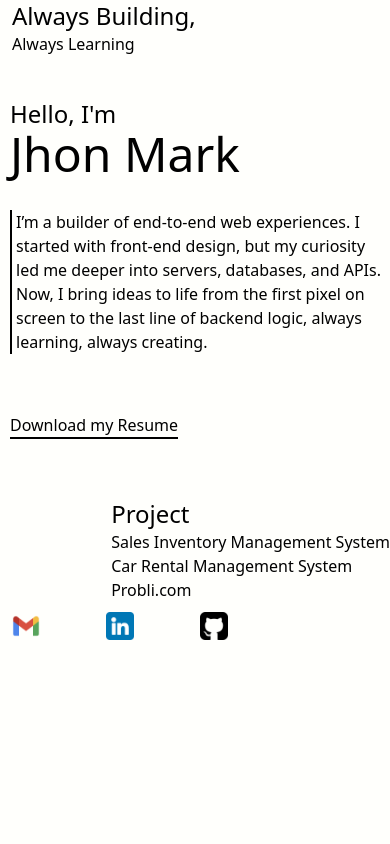
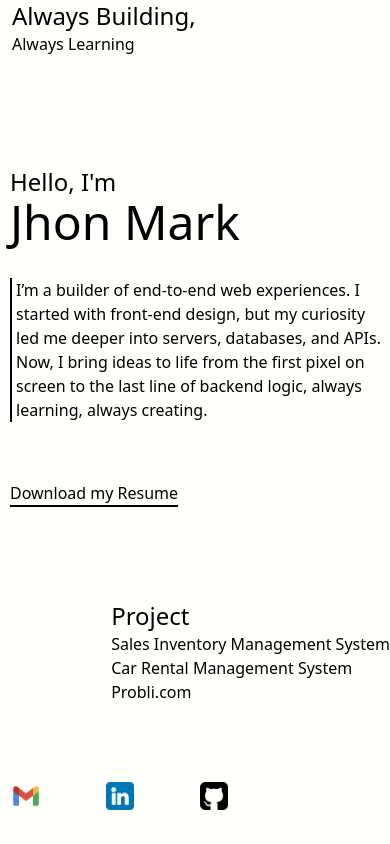
Before and after one commit to MarkRyuo/my_Portfolio, a React (Vite) app: page / in a window 390 px wide. Built offline with nearby package versions, Linux system fonts and the light colour scheme.

Commit message:
Subject: Update

```diff
--- a/src/App.jsx
+++ b/src/App.jsx
@@ -7,8 +7,8 @@ import SocialCompts from "./components/socialCompts";
 function App() {
   return (
     <>
-      <main className="bg-[#FFFFFC] h-screen">
-        <nav className="mx-auto w-auto max-w-7xl">
+      <main className="bg-[#FFFFFC] h-screen grid grid-rows-[100px, 1fr, 100px] md:grid-rows[1fr, 2fr]">
+        <nav className="">
           <NavCompts largeText="Always Building," smallText="Always Learning" />
         </nav>
         <div className="mx-auto w-auto max-w-7xl grid grid-row-2 lg:grid-cols-2 py-2.5">
@@ -19,7 +19,7 @@ function App() {
             <RightHero />
           </section>
         </div>
-        <footer className="md:hidden ">
+        <footer className="md:hidden flex items-center">
           <SocialCompts />
         </footer>
       </main>
--- a/src/components/navCompts.jsx
+++ b/src/components/navCompts.jsx
@@ -12,7 +12,7 @@ class NavCompts extends Component {
         const {largeText, smallText} = this.props
 
         return(
-            <div className="flex justify-between items-center">
+            <div className="flex justify-between items-center w-full m-auto max-w-7xl">
                 <div className="px-3">
                     <h1 className="text-2xl">{largeText}</h1>
                     <h2 className="text-base">{smallText}</h2>
```
